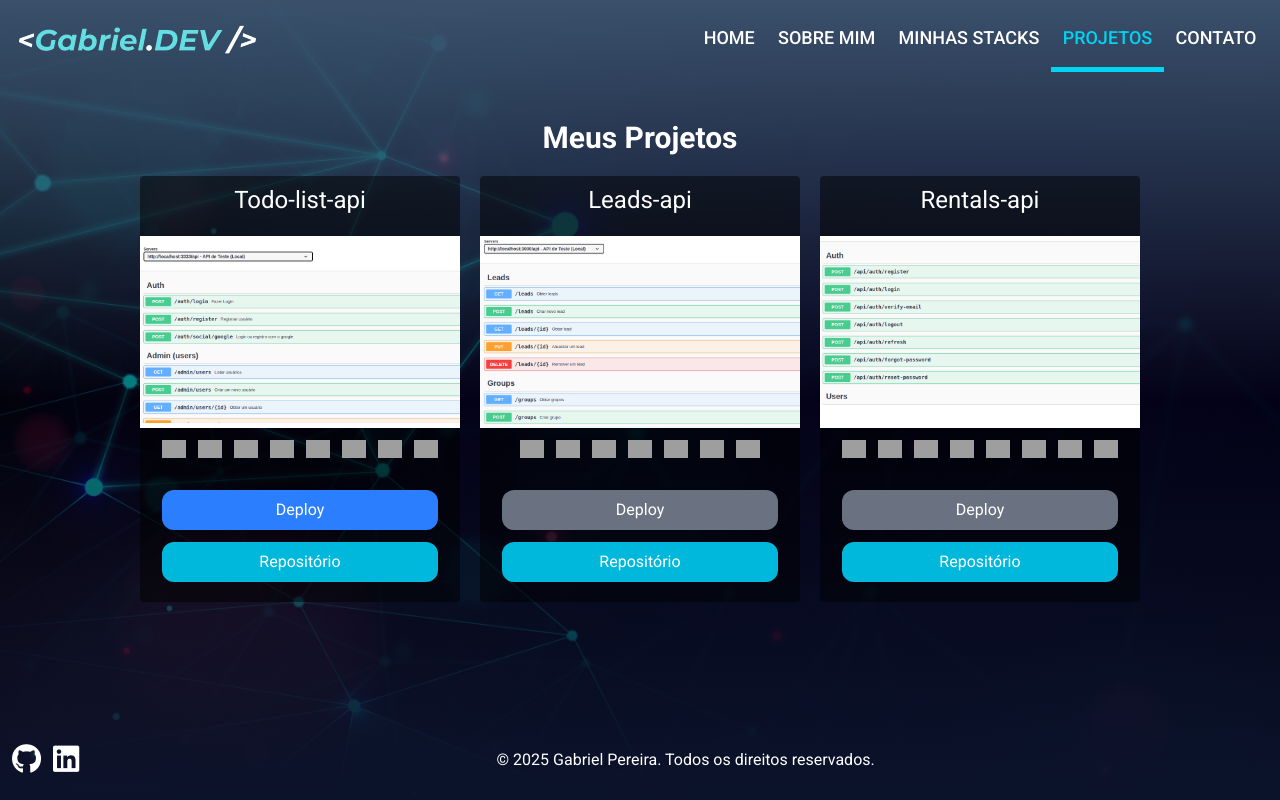
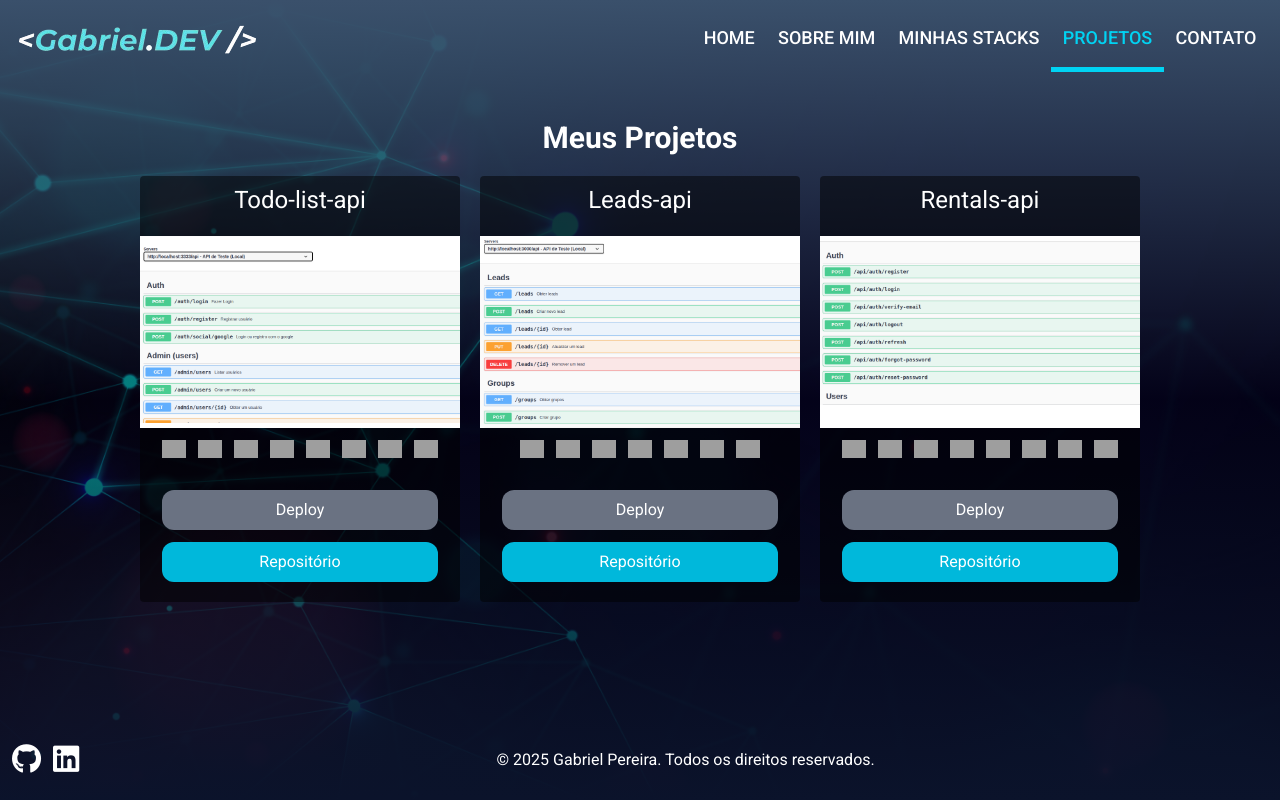
Before and after one commit to gabriel8programmer/portfolio-backend, a website: page projects.html in a window 1280 px wide. Drawn offline with Linux system fonts and the light colour scheme; grey boxes are pictures that could not be loaded.

Commit message:
fix: remove reference deploy in todo-list-project

```diff
--- a/js/projects.js
+++ b/js/projects.js
@@ -22,7 +22,7 @@ const projects = [
       'jest',
     ],
     github: 'https://github.com/gabriel8programmer/todo-list-api',
-    deploy: 'https://todo-list-api-yl9j.onrender.com/api/docs',
+    deploy: '',
   },
   {
     title: 'Leads-api',
```
Also changed, not shown: css/output.css.
